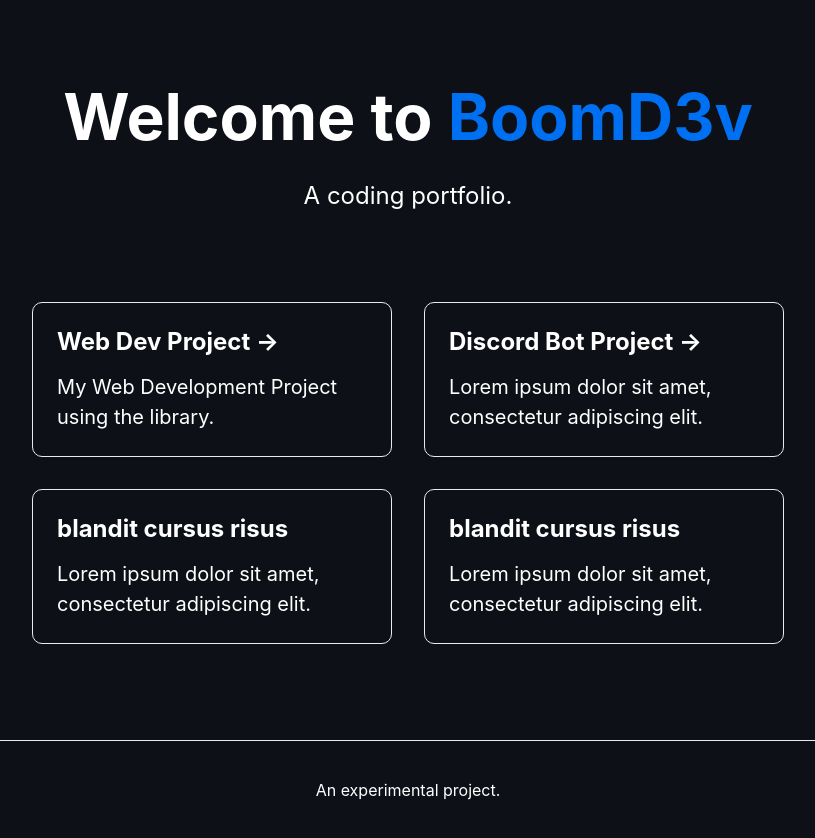
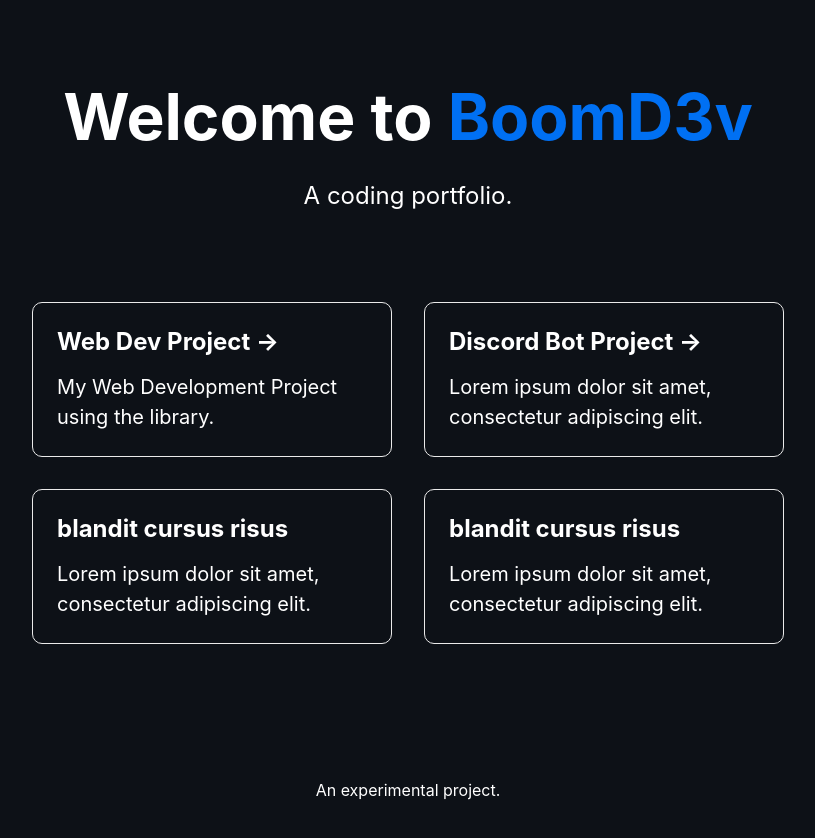
Before and after one commit to BoomD3v/nextjs-web, a Next.js app: page / in a window 1280 px wide. Shown: the whole page, without its empty margins (232-1047 px from the left). Built offline with nearby package versions, Linux system fonts and the light colour scheme.

Commit message:
Update Home.module.css

```diff
--- a/styles/Home.module.css
+++ b/styles/Home.module.css
@@ -19,7 +19,6 @@
 .footer {
   width: 100%;
   height: 100px;
-  border-top: 1px solid #eaeaea;
   display: flex;
   justify-content: center;
   align-items: center;
```
